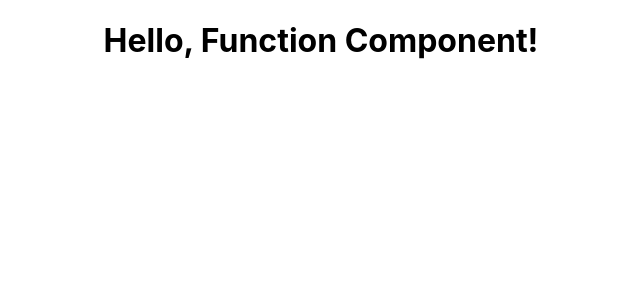
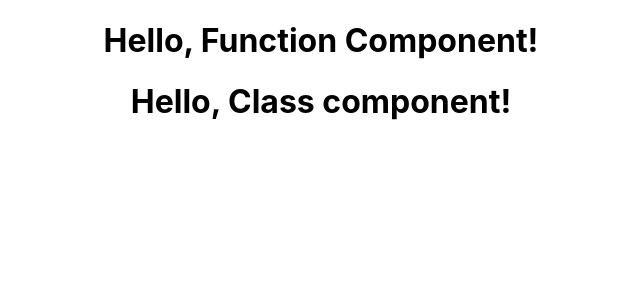
Before and after one commit to krishansharma11/30DaysOfReact, a React (Create React App) app in the folder react_course/: page / in a window 1280 px wide. Shown: the top 300 px of the page, without its empty margins (319-959 px from the left). Built offline with nearby package versions, Linux system fonts and the light colour scheme.

Commit message:
Use class component

```diff
--- a/react_course/src/App.js
+++ b/react_course/src/App.js
@@ -1,4 +1,5 @@
 import './App.css';
+import React from 'react';
 
 function App() {
 
@@ -10,8 +11,15 @@ function App() {
   return (
     <div className="App">
       <Welcome msg="Function Component" />
+      <WelcomeClass msg="Class component" />
     </div>
   );
 }
 
+class WelcomeClass extends React.Component {
+  render() {
+    return <h1>Hello, {this.props.msg}!</h1>;
+  }
+}
+
 export default App;
```
